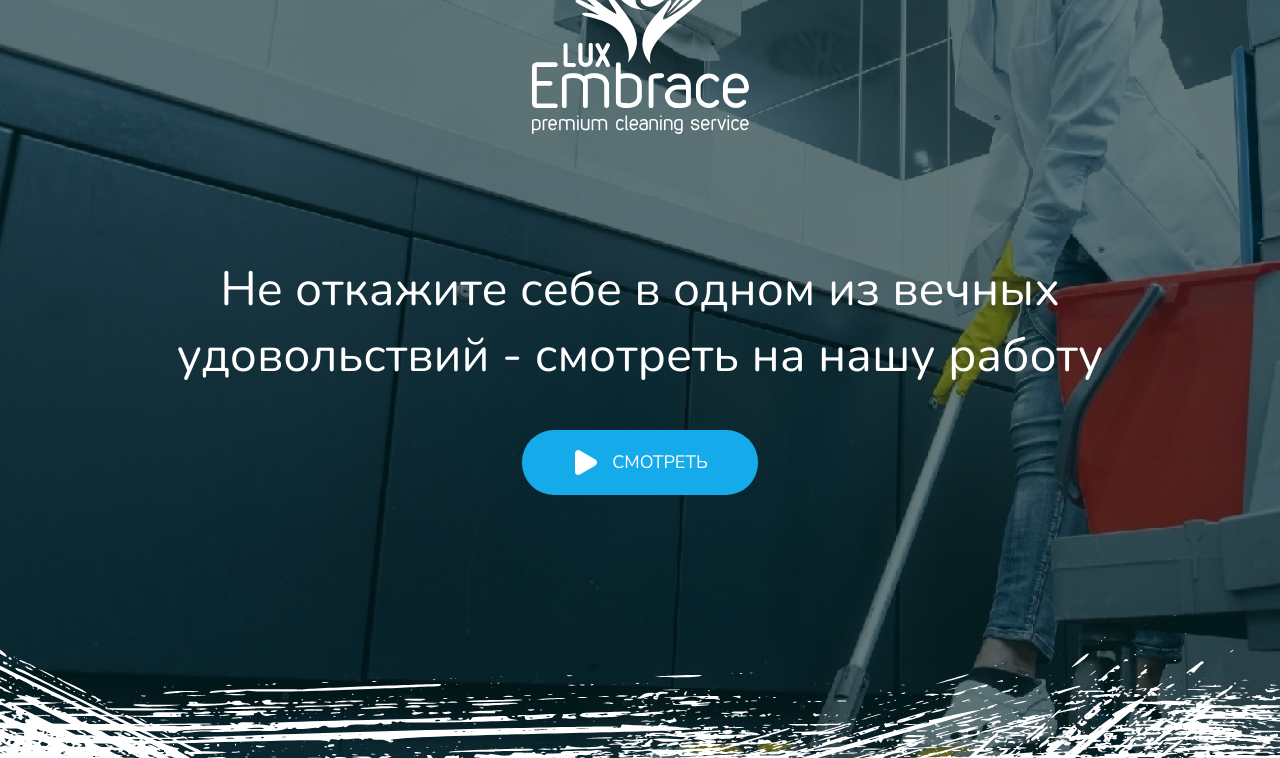
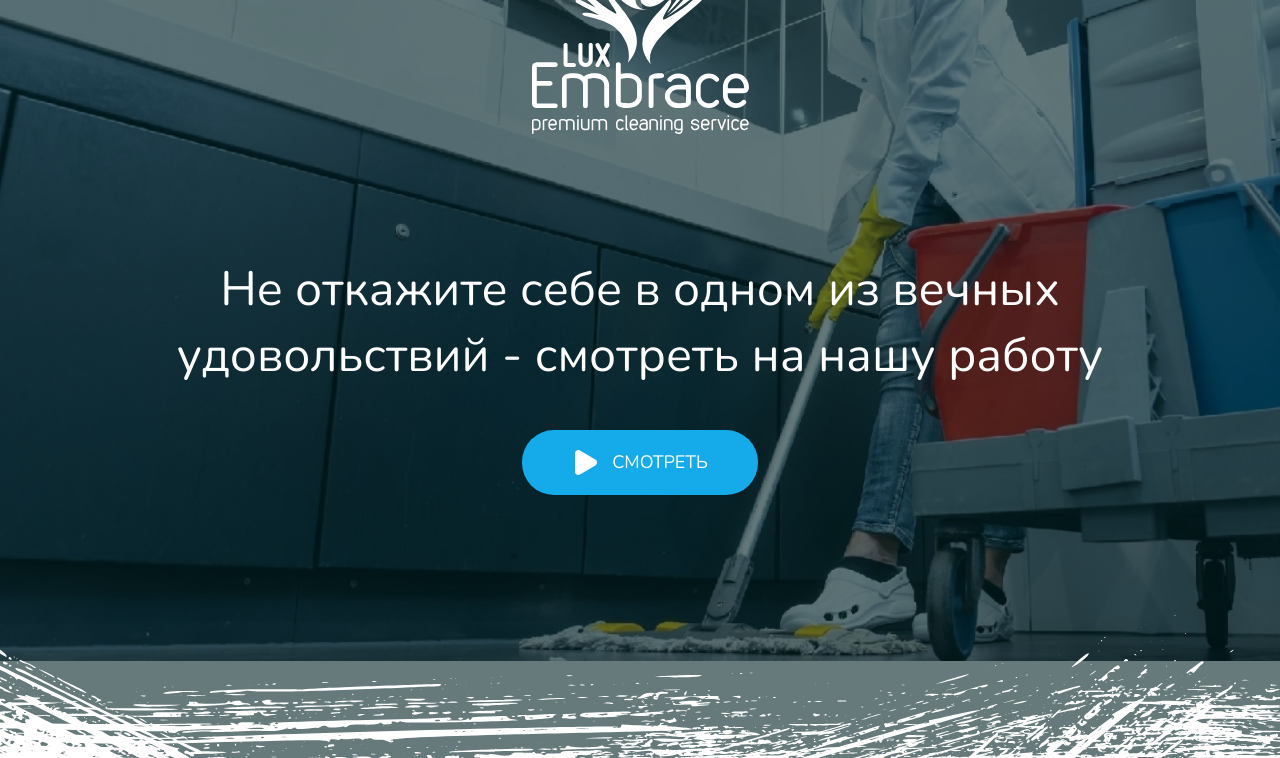
Before and after one commit to Bugs-AlPro/LuxEmbrace, a website: page src/index.html in a window 1280 px wide. Shown: the part 162-920 px from the top of the page. Drawn offline with nearby package versions, Linux system fonts and the light colour scheme; files that its build step writes are made by us from their sources; files whose address does not match are found by name.

Commit message:
#bug проблема с высотой и шириной видео

```diff
--- a/src/styles/_parts/_index.scss
+++ b/src/styles/_parts/_index.scss
@@ -1244,12 +1244,15 @@
     }
     &__backgroud {
       width: 100%;
+      height: 100%;
       position: absolute;
       top: 0;
       left: 0;
+      display: grid;
     }
     &__video {
-      height: 100%;
+      width: 130%;
+      // height: 100%;
     }
 
     &__tittle {
```
Also changed, not shown: build/css/main.css.
